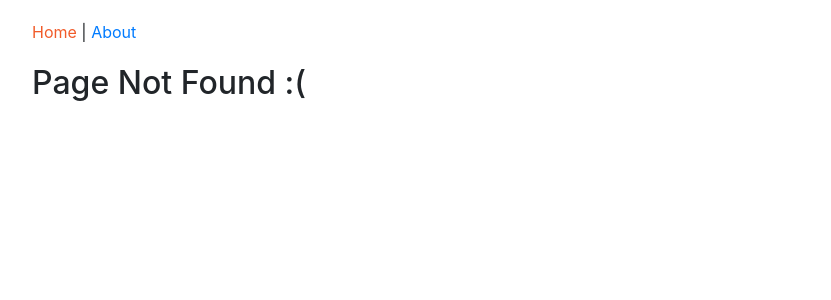
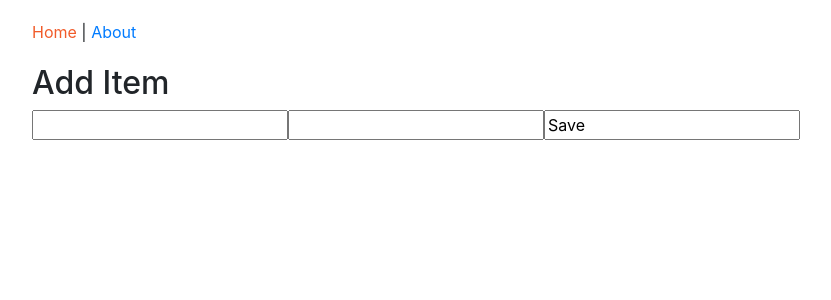
Before and after one commit to AbrahamChz/InventoryReactSpring, a React app in the folder front/: page /item in a window 1280 px wide. Before the commit this address had no page. Shown: the top 300 px of the page, without its empty margins (198-1029 px from the left). Built offline with nearby package versions, Linux system fonts and the light colour scheme.

Commit message:
Item Page added, not functionality

```diff
--- a/front/src/components/App.js
+++ b/front/src/components/App.js
@@ -4,6 +4,7 @@ import HomePage from './home/HomePage';
 import AboutPage from './about/AboutPage';
 import Header from './common/Header';
 import PageNotFound from './PageNotFound';
+import Item from './item/Item';
 
 //Switch checks in which Path access, if it does not access, it means the page does not exist.
 function App(){
@@ -13,6 +14,7 @@ function App(){
             <Switch>
             <Route exact path ="/" component={HomePage}/>
             <Route path = "/about" component={AboutPage}/>
+            <Route path ="/item" component={Item} />
             <Route component = {PageNotFound} />
             </Switch>
         </div>
--- /dev/null
+++ b/front/src/components/item/Item.js
@@ -0,0 +1,34 @@
+
+import React, { Component } from 'react';
+
+class Item extends React.Component {
+
+    state = {
+            item:{
+                name: "",
+                description:""
+            }
+        }
+
+    handleChange = event =>{
+        const item = { ...this.state.item, name: event.target.value};
+        this.setState({item:item});
+    }
+
+    render() {
+        return (
+            <div>
+
+                <form>
+                    <h2>Add Item</h2>
+                    <input type="text" onChange={this.handleChange} value={this.state.item.name} />
+                    <input type="text" onChange={this.handleChange} value={this.state.item.description} />
+                    <input type="sumbit" value="Save" />
+                </form>
+
+            </div>
+        );
+    }
+}
+
+export default Item;
```
